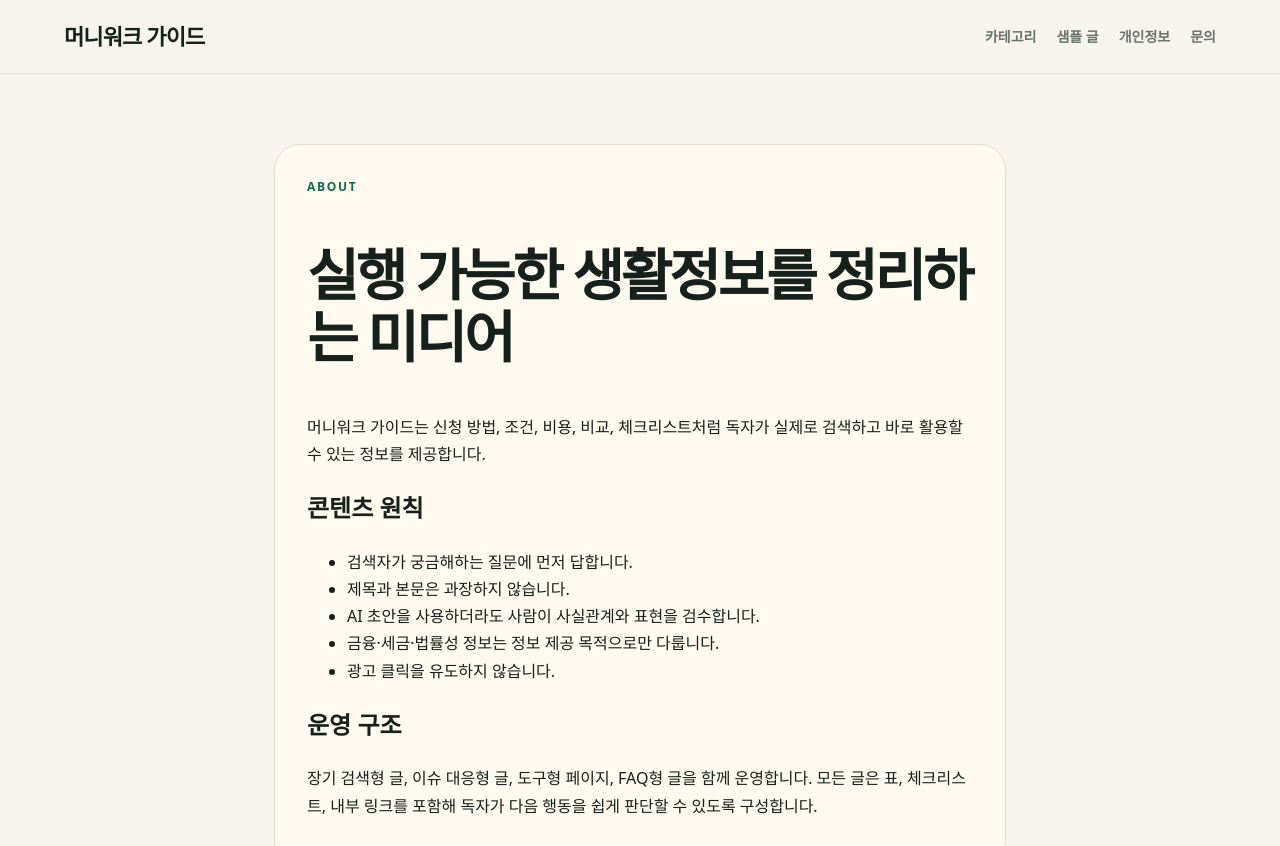
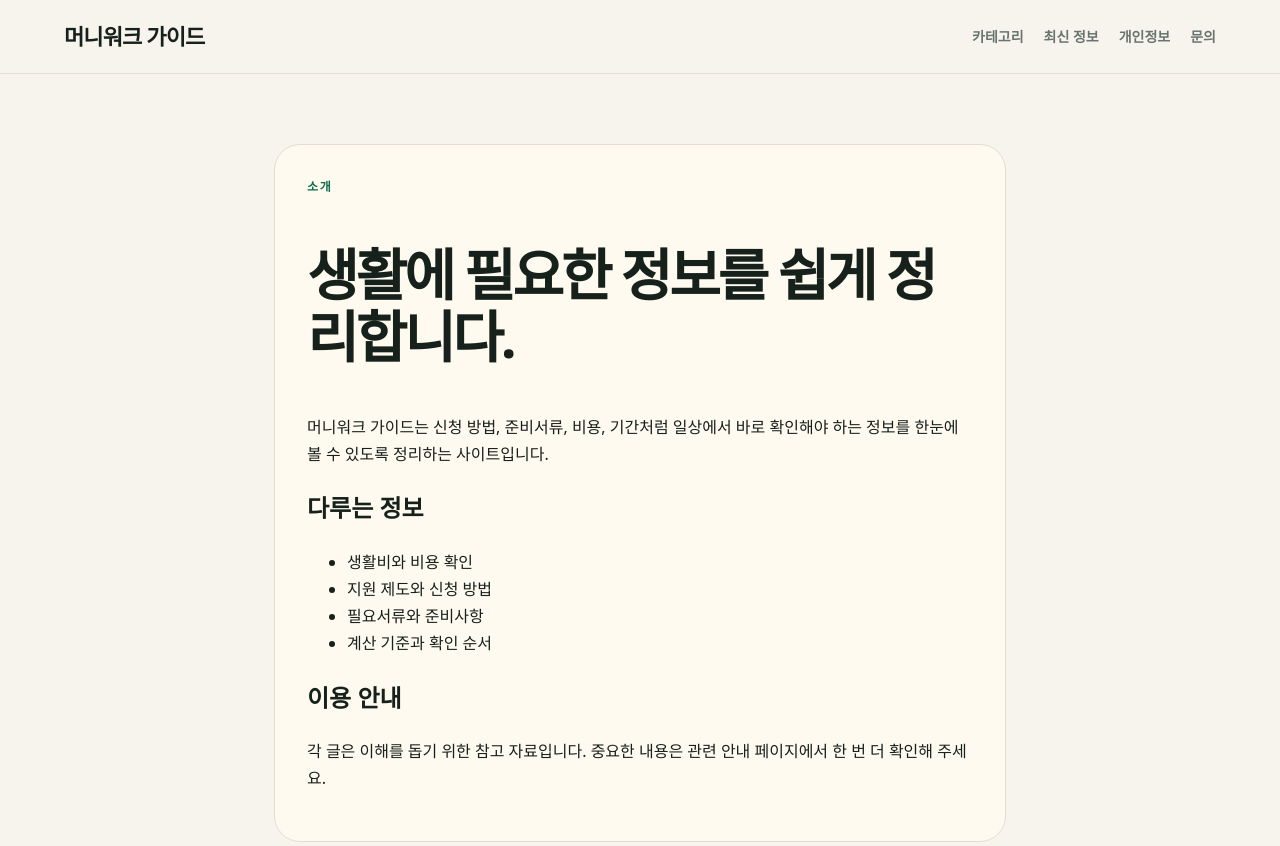
Before and after one commit to apark12321-ux/adsense-media-site, a plain HTML site: page about.html in a window 1280 px wide. Shown: the top 846 px of the page. Drawn offline with Linux system fonts and the light colour scheme.

Commit message:
Revise about page

```diff
--- a/about.html
+++ b/about.html
@@ -1,8 +1,8 @@
 <!doctype html>
 <html lang="ko">
-<head><meta charset="utf-8"><meta name="viewport" content="width=device-width, initial-scale=1"><title>사이트 소개 | 머니워크 가이드</title><meta name="description" content="머니워크 가이드의 운영 목적과 콘텐츠 원칙을 소개합니다."><link rel="stylesheet" href="assets/style.css"></head>
+<head><meta charset="utf-8"><meta name="viewport" content="width=device-width, initial-scale=1"><title>사이트 소개 | 머니워크 가이드</title><meta name="description" content="머니워크 가이드는 생활에 필요한 정보를 쉽게 정리합니다."><link rel="stylesheet" href="assets/style.css"></head>
 <body>
-<header class="topbar"><a class="logo" href="index.html">머니워크 가이드</a><nav><a href="index.html#clusters">카테고리</a><a href="index.html#articles">샘플 글</a><a href="privacy.html">개인정보</a><a href="contact.html">문의</a></nav></header>
-<main class="page"><article><p class="eyebrow">About</p><h1>실행 가능한 생활정보를 정리하는 미디어</h1><p>머니워크 가이드는 신청 방법, 조건, 비용, 비교, 체크리스트처럼 독자가 실제로 검색하고 바로 활용할 수 있는 정보를 제공합니다.</p><h2>콘텐츠 원칙</h2><ul><li>검색자가 궁금해하는 질문에 먼저 답합니다.</li><li>제목과 본문은 과장하지 않습니다.</li><li>AI 초안을 사용하더라도 사람이 사실관계와 표현을 검수합니다.</li><li>금융·세금·법률성 정보는 정보 제공 목적으로만 다룹니다.</li><li>광고 클릭을 유도하지 않습니다.</li></ul><h2>운영 구조</h2><p>장기 검색형 글, 이슈 대응형 글, 도구형 페이지, FAQ형 글을 함께 운영합니다. 모든 글은 표, 체크리스트, 내부 링크를 포함해 독자가 다음 행동을 쉽게 판단할 수 있도록 구성합니다.</p></article></main>
+<header class="topbar"><a class="logo" href="index.html">머니워크 가이드</a><nav><a href="index.html#categories">카테고리</a><a href="index.html#latest">최신 정보</a><a href="privacy.html">개인정보</a><a href="contact.html">문의</a></nav></header>
+<main class="page"><article><p class="eyebrow">소개</p><h1>생활에 필요한 정보를 쉽게 정리합니다.</h1><p>머니워크 가이드는 신청 방법, 준비서류, 비용, 기간처럼 일상에서 바로 확인해야 하는 정보를 한눈에 볼 수 있도록 정리하는 사이트입니다.</p><h2>다루는 정보</h2><ul><li>생활비와 비용 확인</li><li>지원 제도와 신청 방법</li><li>필요서류와 준비사항</li><li>계산 기준과 확인 순서</li></ul><h2>이용 안내</h2><p>각 글은 이해를 돕기 위한 참고 자료입니다. 중요한 내용은 관련 안내 페이지에서 한 번 더 확인해 주세요.</p></article></main>
 <footer><p>© 2026 머니워크 가이드</p><p><a href="index.html">홈</a> · <a href="privacy.html">개인정보처리방침</a> · <a href="contact.html">문의</a></p></footer>
 </body></html>
```
